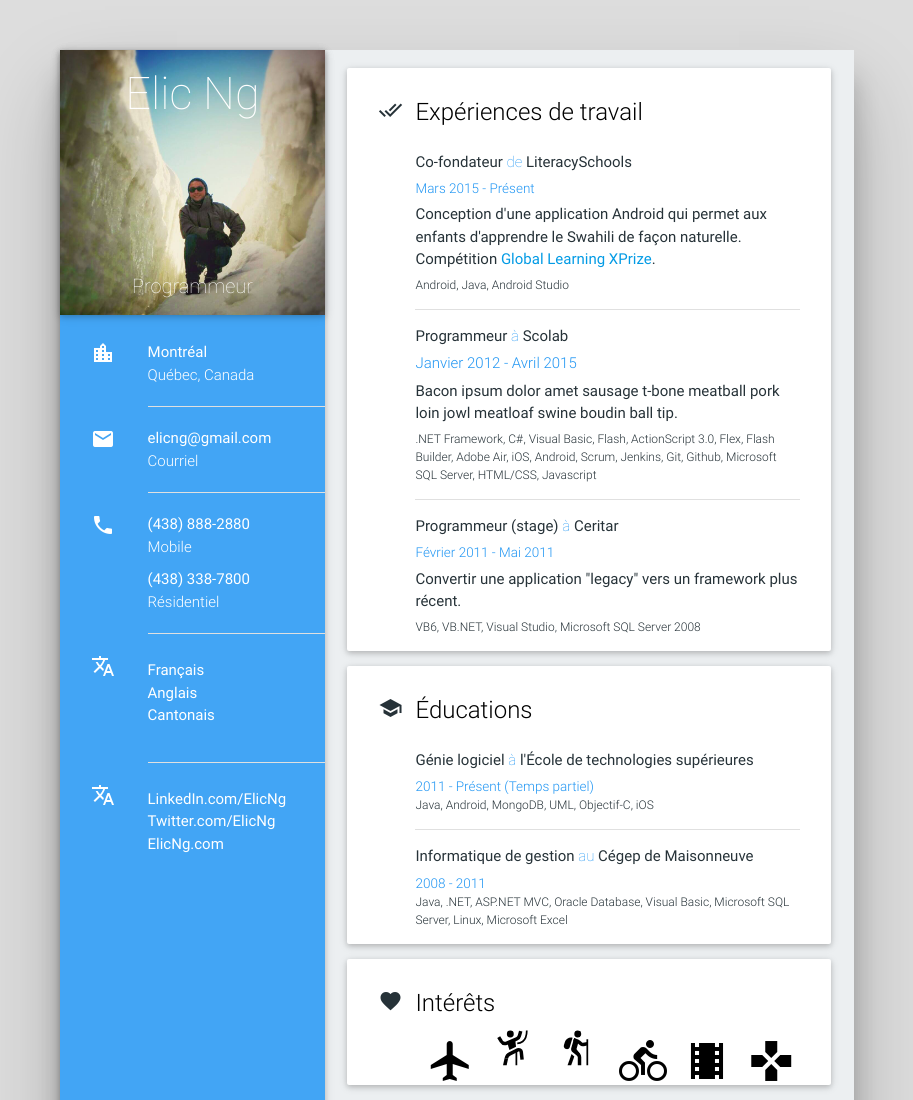
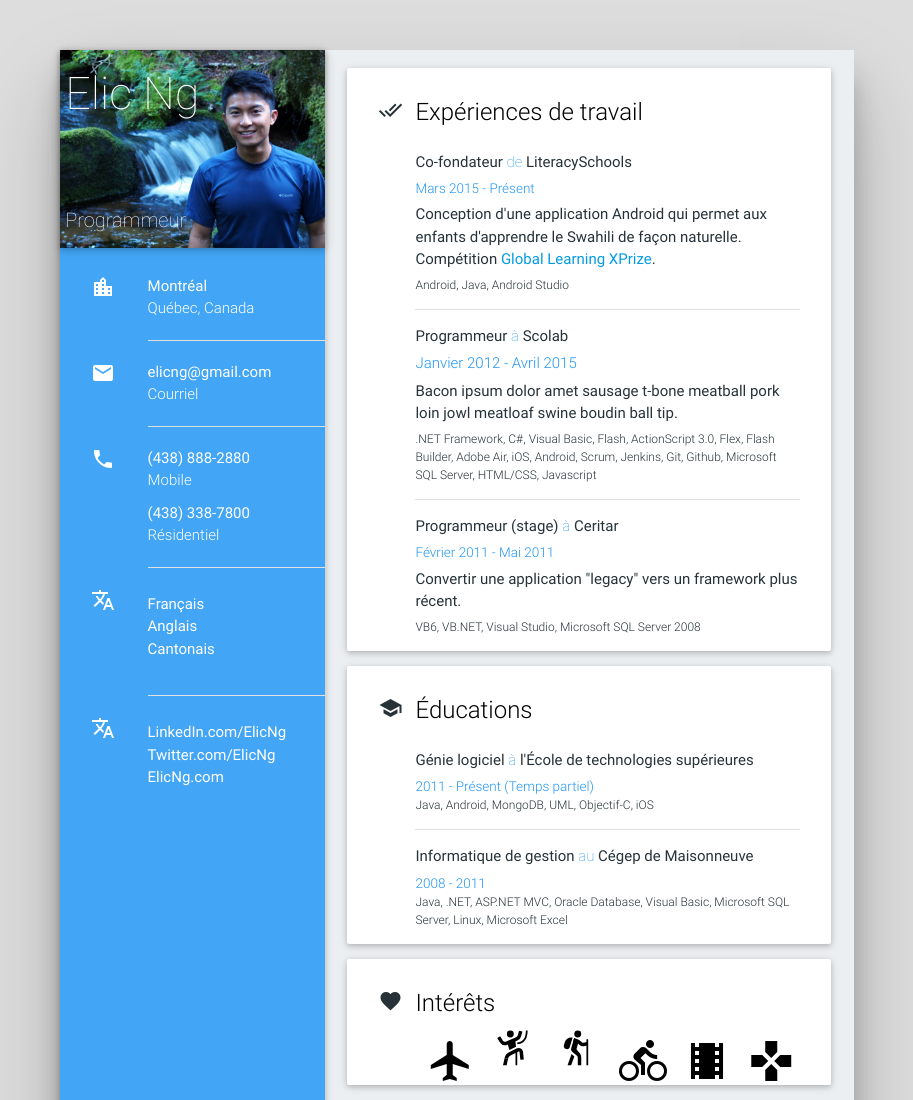
Before and after one commit to ElicNg/elicng.github.io, a plain HTML site: page index.html in a window 1280 px wide. Shown: the top 1100 px of the page, without its empty margins (183-1096 px from the left). Drawn offline with nearby package versions, Linux system fonts and the light colour scheme.

Commit message:
Change profile Picture

```diff
--- a/index.html
+++ b/index.html
@@ -22,9 +22,7 @@
             padding: 0px;
             width: 210mm;
             height: 297mm;
-
         }
-
 
         .container .row {
             margin: 0px;
@@ -66,7 +64,6 @@
             padding: 0 !important;
             position: relative;
             color: white;
-            text-align: center;
         }
 
         .profile img {
@@ -75,13 +72,12 @@
 
         .profile p {
             position:absolute;
-            text-align: center;
             font-weight: 200;
         }
 
         .profile-name {
             top:0px;
-            margin:10px 0px 0px 0px;
+            margin:10px 0px 0px 5px;
             font-weight: 200;
             font-size: 3rem;
             width: 100%;
@@ -91,6 +87,7 @@
             bottom: 0px;
             font-size: 20px;
             width: 100%;
+            margin-left: 5px;
         }
 
         .phone a {
@@ -143,7 +140,7 @@
         <div class="sidebar col s4 blue lighten-1 z-depth-1">
             <div class="row">
                 <div class="col s12 profile ">
-                    <img class="responsive-img z-depth-1" src="images/elic.jpg">
+                    <img class="responsive-img z-depth-1" src="images/elic_forest.jpg">
                     <p class="profile-name">Elic Ng</p>
                     <p class="profile-description ">Programmeur</p>
                 </div>
```
Also changed, not shown: images/elic.jpg (deleted), images/elic_forest.jpg (added).
